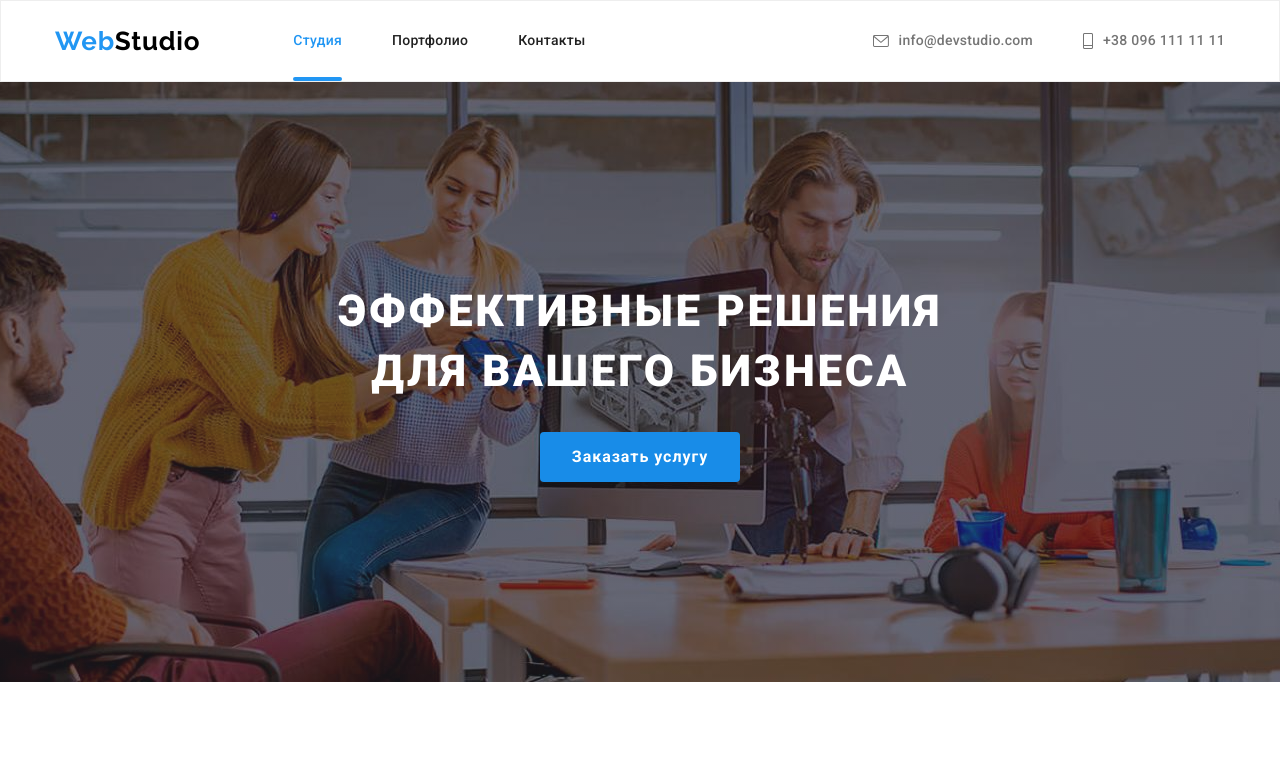
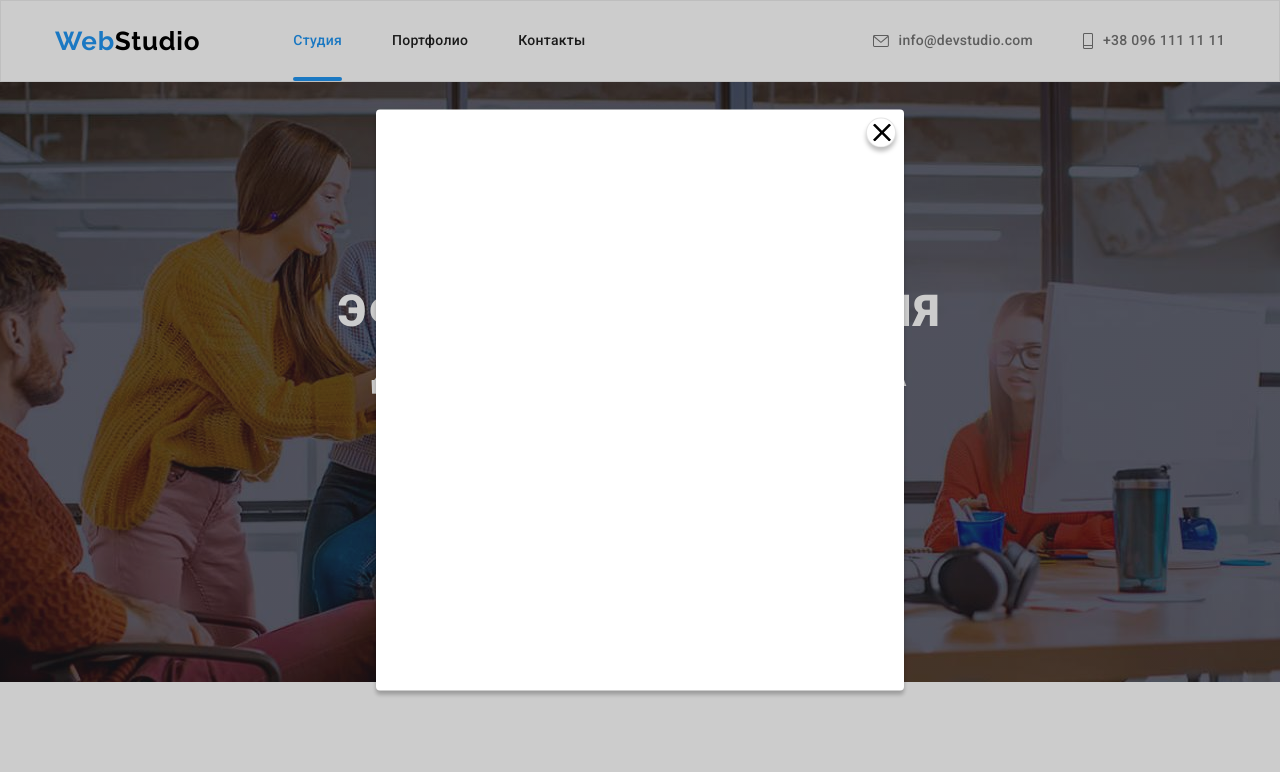
Before and after one commit to BorzhynskaOlena/goit-markup-hw-05, a plain HTML site: page index.html in a window 1280 px wide. Both pictures are taken after a click on the button "Заказать услугу". Shown: the top 772 px of the page. Drawn offline with nearby package versions, Linux system fonts and the light colour scheme.

Commit message:
Додала властивості duration, time-function та модальне вікно

```diff
--- a/css/styles.css
+++ b/css/styles.css
@@ -17,6 +17,9 @@
   --footer-icon-bc: rgba(255, 255, 255, 0.1);
   --bg-work-text-color:rgba(47, 48, 58, 0.8);
   --bg-example-box-color: rgba(33, 150, 243, 0.9);
+  --time-duration: 250ms;
+  --time-function: cubic-bezier(0.4, 0, 0.2, 1);
+  --backdrop-bg-color: rgba(0, 0, 0, 0.2);
 }
 h1,
 h2,
@@ -90,6 +93,7 @@ img {
   padding-top: 32px;
   padding-bottom: 32px;
   color: var(--primary-text-color);
+  transition: color var(--time-duration) var(--time-function);
 }
 .header-nav-item {
   margin-right: 50px;
@@ -135,6 +139,7 @@ img {
   align-items: center;
   padding-top: 32px;
   padding-bottom: 32px;
+  transition: color var(--time-duration) var(--time-function);
 }
 
 .header-contacts-mail:hover,
@@ -201,6 +206,7 @@ img {
   border: transparent;
   display: block;
   margin: 0 auto;
+  transition: background-color var(--time-duration) var(--time-function);
 }
 .hero-btn:hover,
 .hero-btn:focus {
@@ -351,6 +357,7 @@ padding: 30px; 0
   outline: transparent;
   color: var(--icon-color);
   background-color: var(--main-background-color);
+  transition: color var(--time-duration) var(--time-function), backgound-color var(--time-duration) var(--time-function);
 }
 
 .soc-net-link:hover,
@@ -380,6 +387,7 @@ padding: 30px; 0
   border: 1px solid var(--icon-color);
   border-radius: 4px;
   color: var(--icon-color);
+  transition: color var(--time-duration) var(--time-function), border-color var(--time-duration) var(--time-function);
 }
 .clients-link:hover,
 .clients-link:focus {
@@ -431,6 +439,7 @@ align-items: baseline;
   line-height: 1.71;
   letter-spacing: 0.03em;
   color: var(--footer-contacts-color);
+  transition: color var(--time-duration) var(--time-function);
 }
 .footer-contacts-mail:hover,
 .footer-contacts-tel:hover,
@@ -470,6 +479,7 @@ align-items: baseline;
   outline: transparent;
   color: var(--minor-text-color);
   background-color: var(--footer-icon-bc);
+  transition: background-color var(--time-duration) var(--time-function);
 }
 
 .join-link:hover,
@@ -497,6 +507,7 @@ align-items: baseline;
   display: inline-block;
   text-align: center;
   border: transparent;
+  transition: color var(--time-duration) var(--time-function), background-color var(--time-duration) var(--time-function), box-shadow var(--time-duration) var(--time-function);
 }
 .portfolio-btn:hover,
 .portfolio-btn:focus,
@@ -542,6 +553,7 @@ align-items: baseline;
 }
 .example-thumb {
   position: relative;
+  overflow: hidden;
 }
 .example-overlay {
 font-size: 18px;
@@ -551,14 +563,13 @@ color: var(--minor-text-color);
 background-color: var(--bg-example-box-color);
 width: 100%;
 height: 100%;
-display: flex;
-align-items: center;
-justify-content: center;
-padding: 0 24px;
+padding: 63px 24px;
 position: absolute;
-bottom: 0;
-opacity: 0;
-transition: 250ms cubic-bezier(0.4, 0, 0.2, 1);
+top: 0;
+left: 0;
+transform: translateY(100%);
+transition: transform var(--time-duration) var(--time-function);
+overflow: auto;
 }
 .example-description {
   padding: 20px 24px;
@@ -573,11 +584,57 @@ transition: 250ms cubic-bezier(0.4, 0, 0.2, 1);
 }
 .example-link {
   display: inline-block;
+  transition: box-shadow var(--time-duration) var(--time-function);
 }
 .example-link:hover,
 .example-link:focus {
   box-shadow: 0px 4px 4px rgba(0, 0, 0, 0.25);
 }
-.example-link:hover .example-overlay {
-  opacity: 1;
+.example-link:hover .example-overlay,
+.example-link:focus .example-overlay {
+  transform: translateY(0);
 }
+
+.backdrop {
+  position: fixed;
+  top: 0;
+  width: 100vw;
+  height: 100vh;
+  background-color: var(--backdrop-bg-color);
+  transition: opacity var(--time-duration) var(--time-function), visibility var(--time-duration) var(--time-function);
+}
+.modal-window {
+  width: 528px;
+  min-height: 581px;
+  border-radius: 4px;
+  background-color: var(--main-background-color);
+  box-shadow: 0px 4px 4px rgba(0, 0, 0, 0.25);
+  position: absolute;
+  top: 50%;
+  left: 50%;
+  transform: translate(-50%, -50%);
+}
+.close-btn{
+  width: 30px;
+  height: 30px;
+  border-radius: 50%;
+  background-color: var(--main-background-color);
+  border:1px solid rgba(0, 0, 0, 0.1);
+  box-shadow: 0px 4px 4px rgba(0, 0, 0, 0.25);
+  cursor: pointer;
+  position: absolute;
+  top: 8px;
+  right: 8px;
+}
+.icon-X {
+  width: 18px;
+  height: 18px;
+  display: flex;
+  align-items: center;
+  justify-content: center;
+}
+.is-hidden {
+  opacity: 0;
+  visibility: hidden;
+  pointer-events: none;
+}
--- a/index.html
+++ b/index.html
@@ -69,7 +69,9 @@
       <section class="hero overlay">
         <div class="container">
           <h1 class="hero-title">Эффективные решения для вашего бизнеса</h1>
-          <button type="button" class="hero-btn">Заказать услугу</button>
+          <button type="button" class="hero-btn" data-modal-open>
+            Заказать услугу
+          </button>
         </div>
       </section>
       <!--Преимущества-->
@@ -455,5 +457,15 @@
         </div>
       </div>
     </footer>
+    <div class="backdrop is-hidden" data-modal>
+      <div class="modal-window">
+        <button type="button" class="close-btn" data-modal-close>
+          <svg class="icon-X">
+            <use href="./images/symbol-defs.svg#icon-X"></use>
+          </svg>
+        </button>
+      </div>
+    </div>
+    <script src="./js/modal.js"></script>
   </body>
 </html>
--- /dev/null
+++ b/js/modal.js
@@ -0,0 +1,14 @@
+(() => {
+  const refs = {
+    openModalBtn: document.querySelector("[data-modal-open]"),
+    closeModalBtn: document.querySelector("[data-modal-close]"),
+    modal: document.querySelector("[data-modal]"),
+  };
+
+  refs.openModalBtn.addEventListener("click", toggleModal);
+  refs.closeModalBtn.addEventListener("click", toggleModal);
+
+  function toggleModal() {
+    refs.modal.classList.toggle("is-hidden");
+  }
+})();
```
Also changed, not shown: portfolio.html (+18 -18 lines), images/image1.jpg, images/symbol-defs.svg (added).
